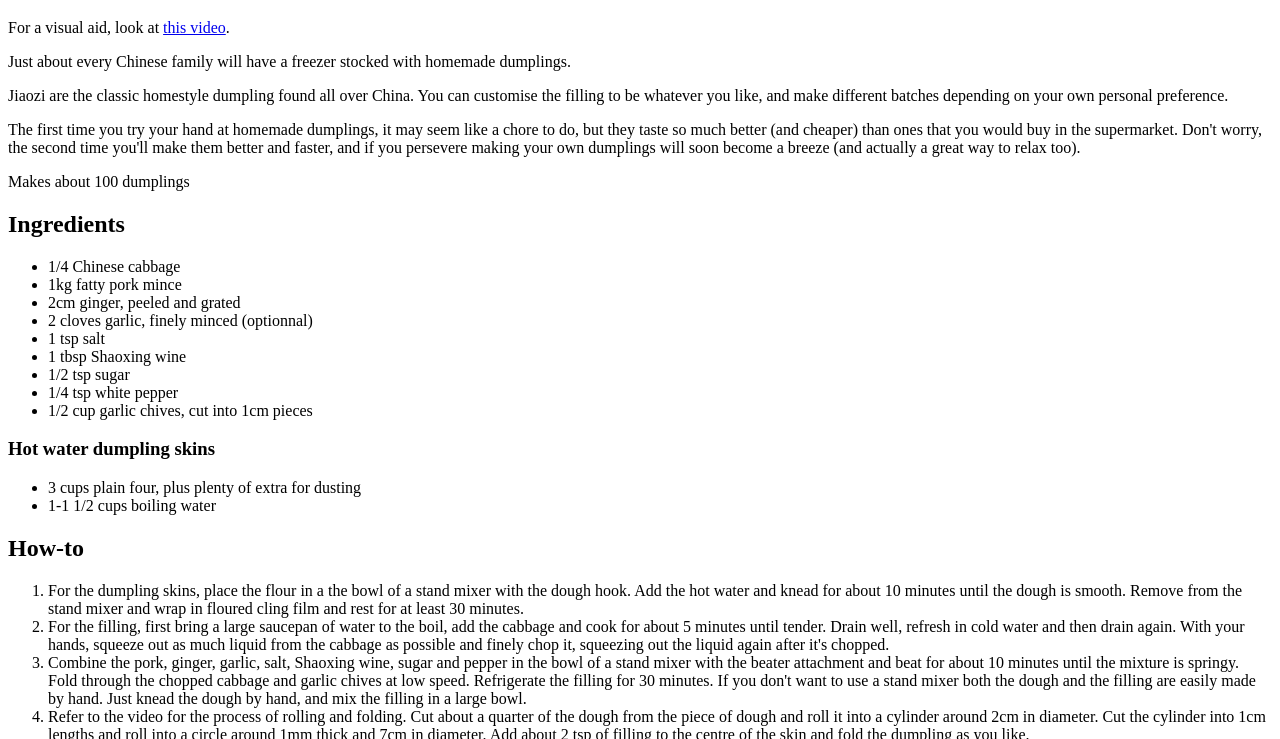
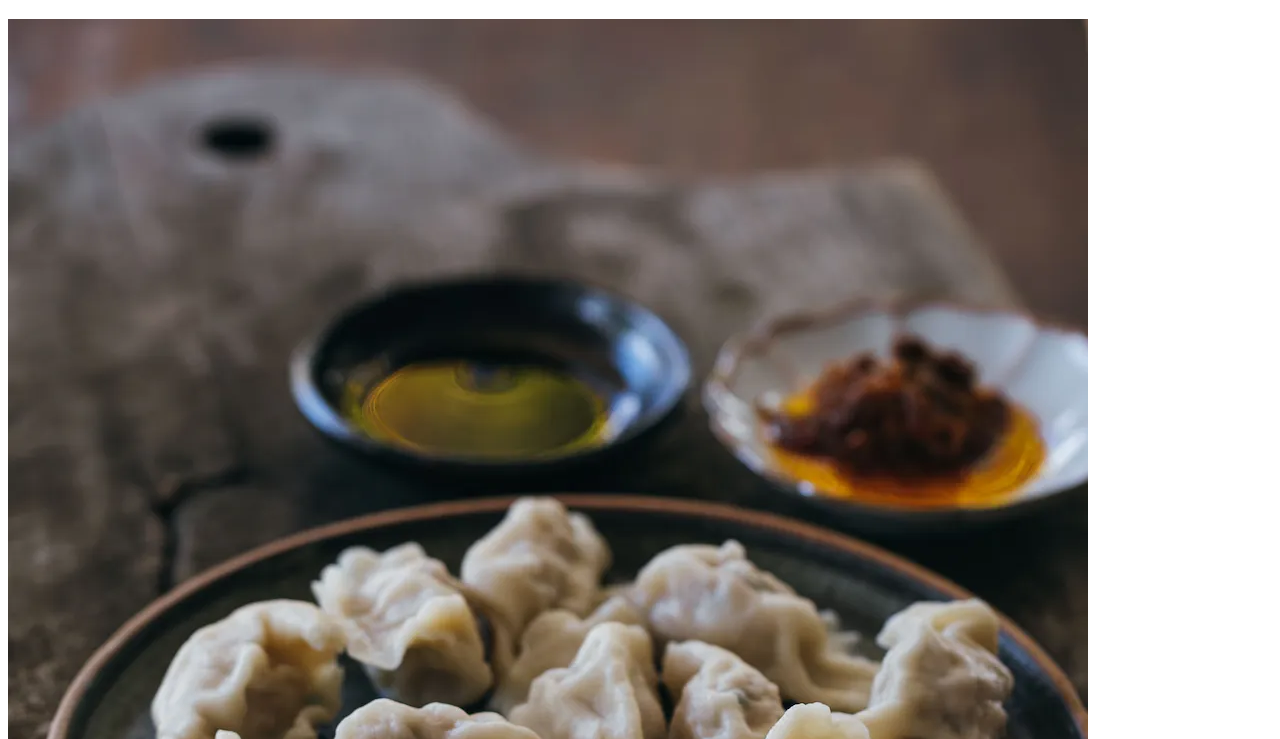
Before and after one commit to StrangelySafeNova/odin-recipes, a plain HTML site: page recipes/dumplings.html in a window 1280 px wide. Shown: the part 61-800 px from the top of the page. Drawn offline with Linux system fonts and the light colour scheme.

Commit message:
Add image to dumplings.html

```diff
--- a/recipes/dumplings.html
+++ b/recipes/dumplings.html
@@ -6,6 +6,7 @@
     </head>
     <Body>
         <h1>How to make basic dumplings</h1>
+        <img src="../img/dumplings.webp" alt="Finished dumplings">
         <p>For a visual aid, look at <a href="https://www.youtube.com/watch?v=tkGsB0omCoA" target="_blank" rel="noopener noreferrer">this video</a>.</p>
         <p>Just about every Chinese family will have a freezer stocked with homemade dumplings.</p>
         <p>Jiaozi are the classic homestyle dumpling found all over China. You can customise the filling to be whatever you like, and make different batches depending on your own personal preference.</p>
```
Also changed, not shown: img/dumplings.webp (added).
